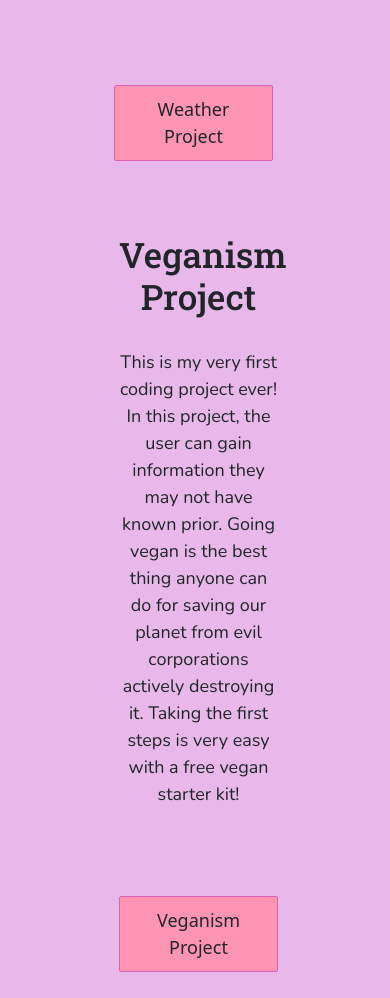
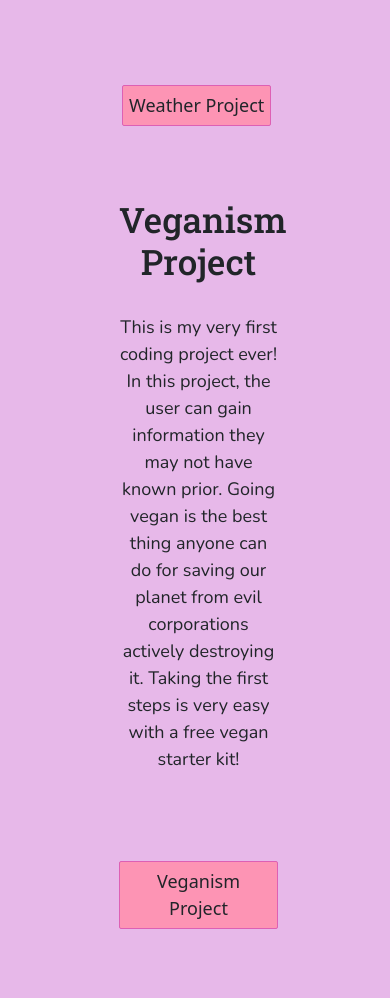
Before and after one commit to emursala/portfolio-project, a plain HTML site: page work.html in a window 390 px wide. Shown: the part 815-1813 px from the top of the page. Drawn offline with nearby package versions, Linux system fonts and the light colour scheme.

Commit message:
updated positioning for mobile devices

```diff
--- a/src/styles.css
+++ b/src/styles.css
@@ -238,7 +238,7 @@ li {
   }
   .indexMedia {
     position: relative;
-    right: 93px;
+    right: 85px;
     text-align: center;
   }
   .indexVegan {
@@ -252,4 +252,7 @@ li {
   .messageBox {
     width: 100%;
   }
+  .indexBtn {
+    padding: 6px;
+  }
 }
--- a/work.html
+++ b/work.html
@@ -94,7 +94,7 @@
             <div class="mt-5">
               <a
                 href="https://preeminent-dragon-7678df.netlify.app/"
-                class="weatherBtn btn indexMedia"
+                class="weatherBtn btn indexMedia indexBtn"
                 target="_blank"
                 >Weather Project
               </a>
@@ -121,7 +121,7 @@
             <div class="mt-5">
               <a
                 href="https://regal-sable-15b28d.netlify.app/"
-                class="weatherBtn btn indexVegan"
+                class="weatherBtn btn indexVegan indexBtn"
                 target="_blank"
                 >Veganism Project
               </a>
@@ -161,7 +161,7 @@
             <div class="mt-5">
               <a
                 href="https://celadon-panda-54a16e.netlify.app/"
-                class="weatherBtn btn indexMedia"
+                class="weatherBtn btn indexMedia indexBtn"
                 target="_blank"
                 >Croissant Project
               </a>
```
Also changed, not shown: index.html (+3 -3 lines).
